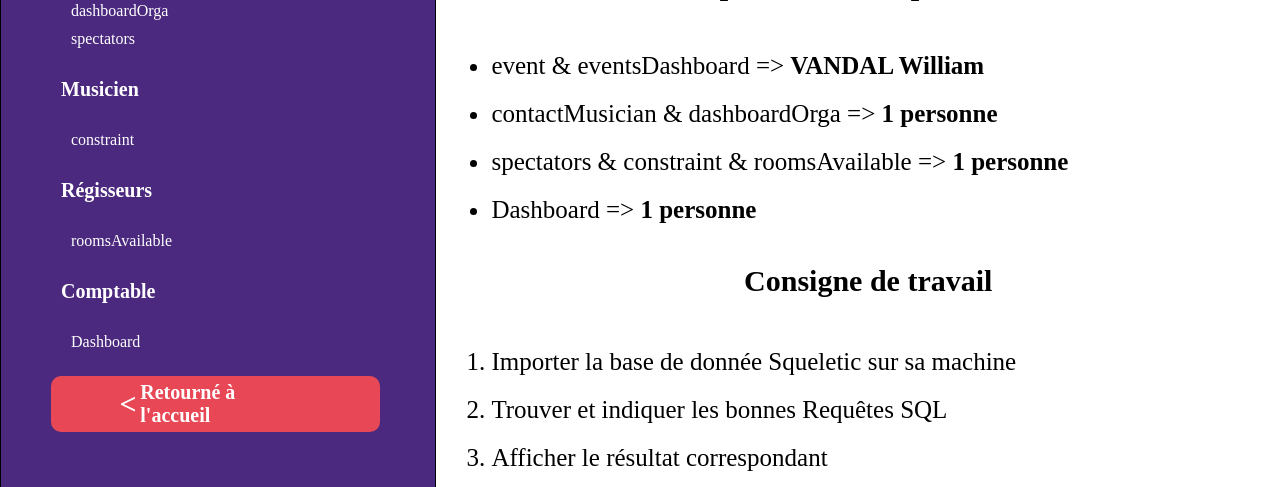
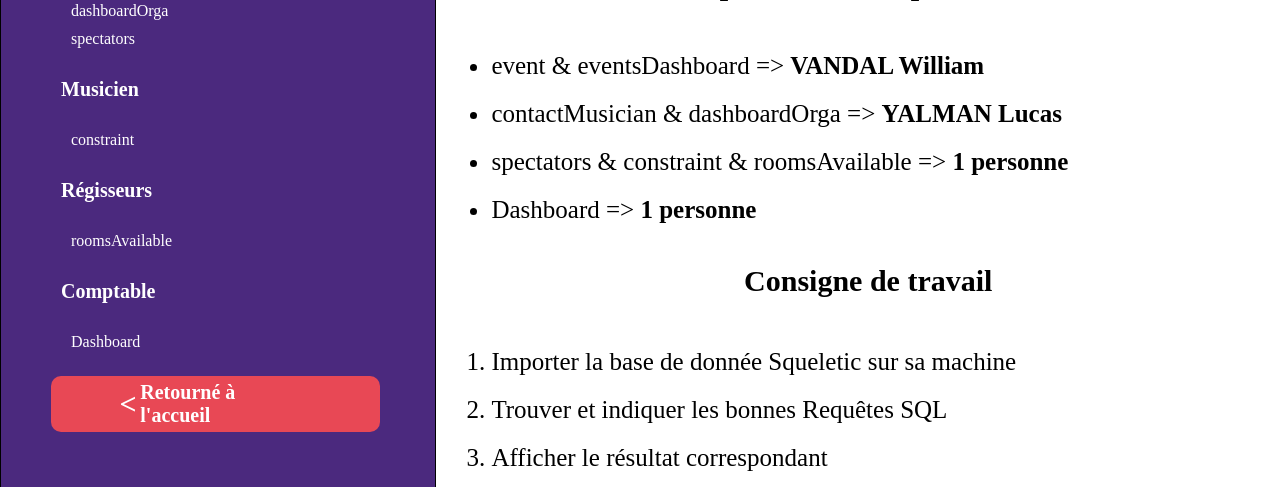
Before and after one commit to Vandal-William/Test-Flask, a Flask app: page /database in a window 1280 px wide. Shown: the part 454-941 px from the top of the page. Run offline with Flask 2, Linux system fonts and the light colour scheme; some libraries are stand-ins or nearby versions.

Commit message:
add readme

```diff
--- a/templates/database.html
+++ b/templates/database.html
@@ -17,7 +17,7 @@
                 <h2 class="main-database-title">Répatition des requêtes SQL</h2>
                 <ul class="menu-goupes">
                     <li class="item-groupe">event & eventsDashboard => <span class="author">VANDAL William</span></li>
-                    <li class="item-groupe">contactMusician & dashboardOrga => <span class="author">1 personne</span></li>
+                    <li class="item-groupe">contactMusician & dashboardOrga => <span class="author">YALMAN Lucas</span></li>
                     <li class="item-groupe">spectators & constraint & roomsAvailable => <span class="author">1 personne</span></li>
                     <li class="item-groupe">Dashboard => <span class="author">1 personne</span></li>
                 </ul>
```
Also changed, not shown: README.md (added).
